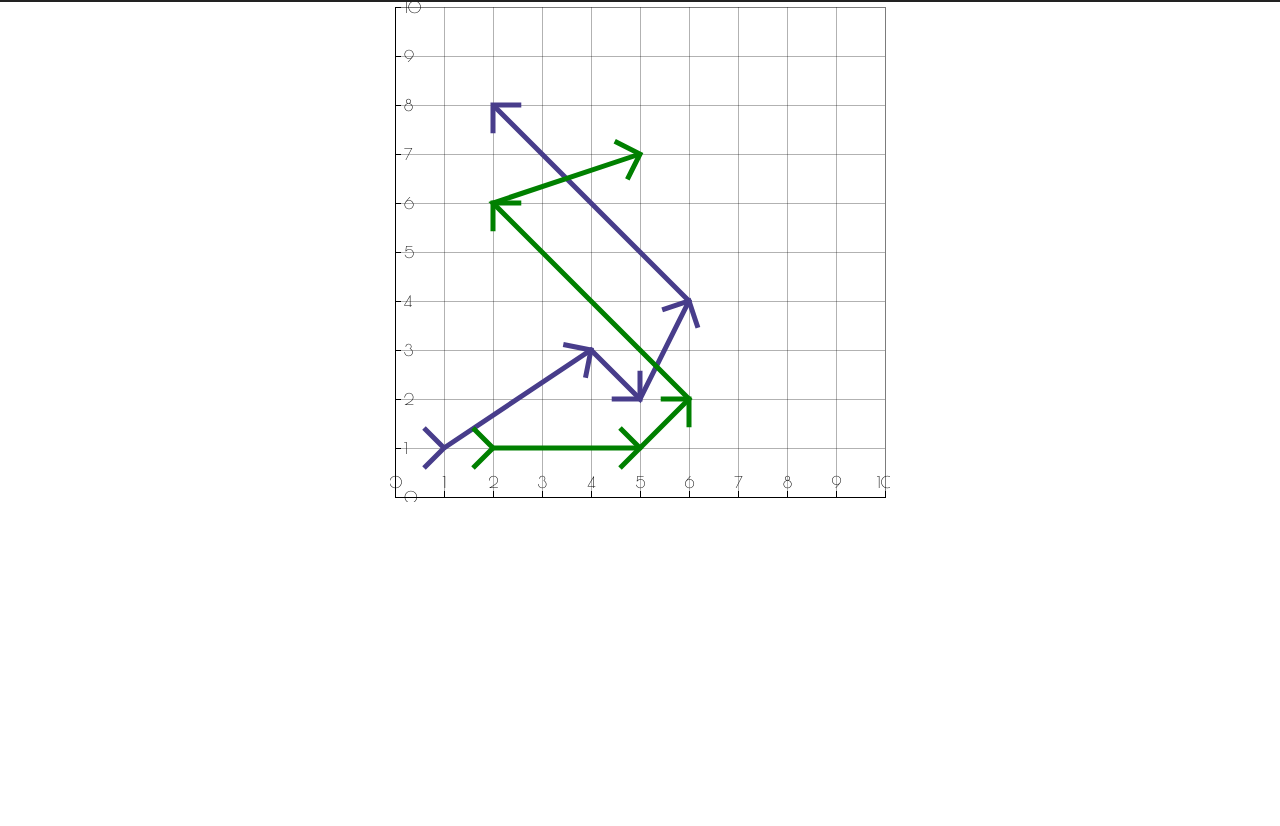
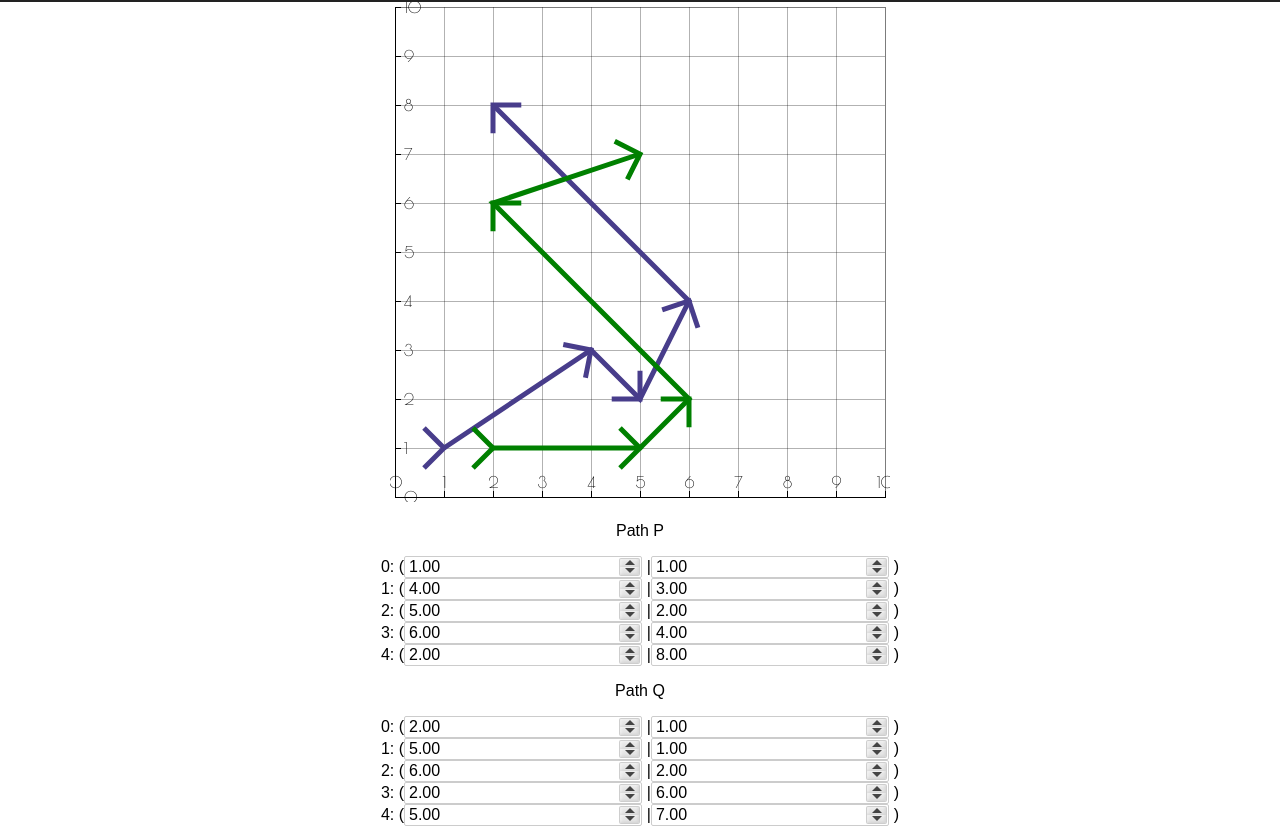
Before and after one commit to abegehr/frechet, a React (Create React App) app in the folder frechet/: page / in a window 1280 px wide. Shown: the part 188-1014 px from the top of the page. Before the commit the page ends 800 px from the top, so only its background shows below. Built offline with nearby package versions, Linux system fonts and the light colour scheme.

Commit message:
input list started

```diff
--- a/frechet/package.json
+++ b/frechet/package.json
@@ -3,9 +3,13 @@
   "version": "0.1.0",
   "private": true,
   "dependencies": {
+    "chart.js": "^2.7.2",
     "d3": "^5.3.0",
     "react": "^16.3.2",
+    "react-chartjs": "^1.2.0",
     "react-dom": "^16.3.2",
+    "react-list": "^0.8.8",
+    "react-numeric-input": "^2.2.3",
     "react-scripts": "1.1.4"
   },
   "scripts": {
--- a/frechet/src/App.js
+++ b/frechet/src/App.js
@@ -2,10 +2,13 @@ import React, { Component } from 'react';
 import logo from './logo.svg';
 import './App.css';
 import InputCoord from './components/InputCoord'
+import InputList from './components/InputList'
 
 class App extends Component {
-  render() {
-    var data = {
+  constructor(props) {
+    super(props);
+    this.state = {
+      data: {
         p: [
           {x: 1, y: 1},
           {x: 4, y: 3},
@@ -21,6 +24,14 @@ class App extends Component {
           {x: 5, y: 7},
         ]
       }
+    };
+  }
+
+  dataChanged(newData) {
+    this.setState({data: newData});
+  }
+
+  render() {
     return (
       <div className="App">
         <header className="App-header">
@@ -28,7 +39,8 @@ class App extends Component {
           <h1 className="App-title">Welcome to React</h1>
         </header>
 
-        <InputCoord data={data} size={{ width: 500, height: 500 }} />
+        <InputCoord data={this.state.data} dataChanged={this.dataChanged.bind(this)} size={{ width: 500, height: 500 }} />
+        <InputList data={this.state.data} dataChanged={this.dataChanged.bind(this)} />
 
       </div>
     );
--- /dev/null
+++ b/frechet/src/components/InputList.js
@@ -0,0 +1,66 @@
+import React, { Component } from 'react';
+import './InputList.css';
+
+import ReactList from 'react-list';
+import NumericInput from 'react-numeric-input';
+
+
+
+class InputList extends Component {
+  constructor(props){
+    super(props);
+    console.log("props: ", this.props);
+  }
+
+  renderP(index, key) {
+    return this.renderPoint(index, key, this.props.data.p[index], "p")
+  }
+
+  renderQ(index, key) {
+    return this.renderPoint(index, key, this.props.data.q[index], "q")
+  }
+
+  renderPoint(index, key, point, path) {
+    return (
+      <div key={key}>{index}: (
+        <NumericInput step={0.5} precision={2} value={point.x} snap onChange={this.onValueChange(index, key, path, "x")}/> |
+        <NumericInput step={0.5} precision={2} value={point.y} snap onChange={this.onValueChange(index, key, path, "y")}/> )
+      </div>
+    );
+  }
+
+  onValueChange(index, key, path, coord) {
+    return (valueAsNumber, valueAsString, input) => {
+      var newData = this.props.data;
+      newData[path][index][coord] = valueAsNumber;
+      this.props.dataChanged(newData);
+      console.log("newData: ", newData);
+    };
+  }
+
+  render() {
+  console.log("props: ", this.props);
+    return (
+      <div>
+        <p>Path P</p>
+        <div style={{overflow: 'auto', maxHeight: 400}}>
+          <ReactList
+            itemRenderer={this.renderP.bind(this)}
+            length={this.props.data.p.length}
+            type='uniform'
+            />
+        </div>
+        <p>Path Q</p>
+        <div style={{overflow: 'auto', maxHeight: 400}}>
+          <ReactList
+            itemRenderer={this.renderQ.bind(this)}
+            length={this.props.data.q.length}
+            type='uniform'
+          />
+        </div>
+      </div>
+    );
+  }
+}
+
+export default InputList;
```
Also changed, not shown: frechet/src/components/InputList.css (added), 1 other file (tests, documents, lock files or other folders). Lines whose indentation alone changed are shown as unchanged.
